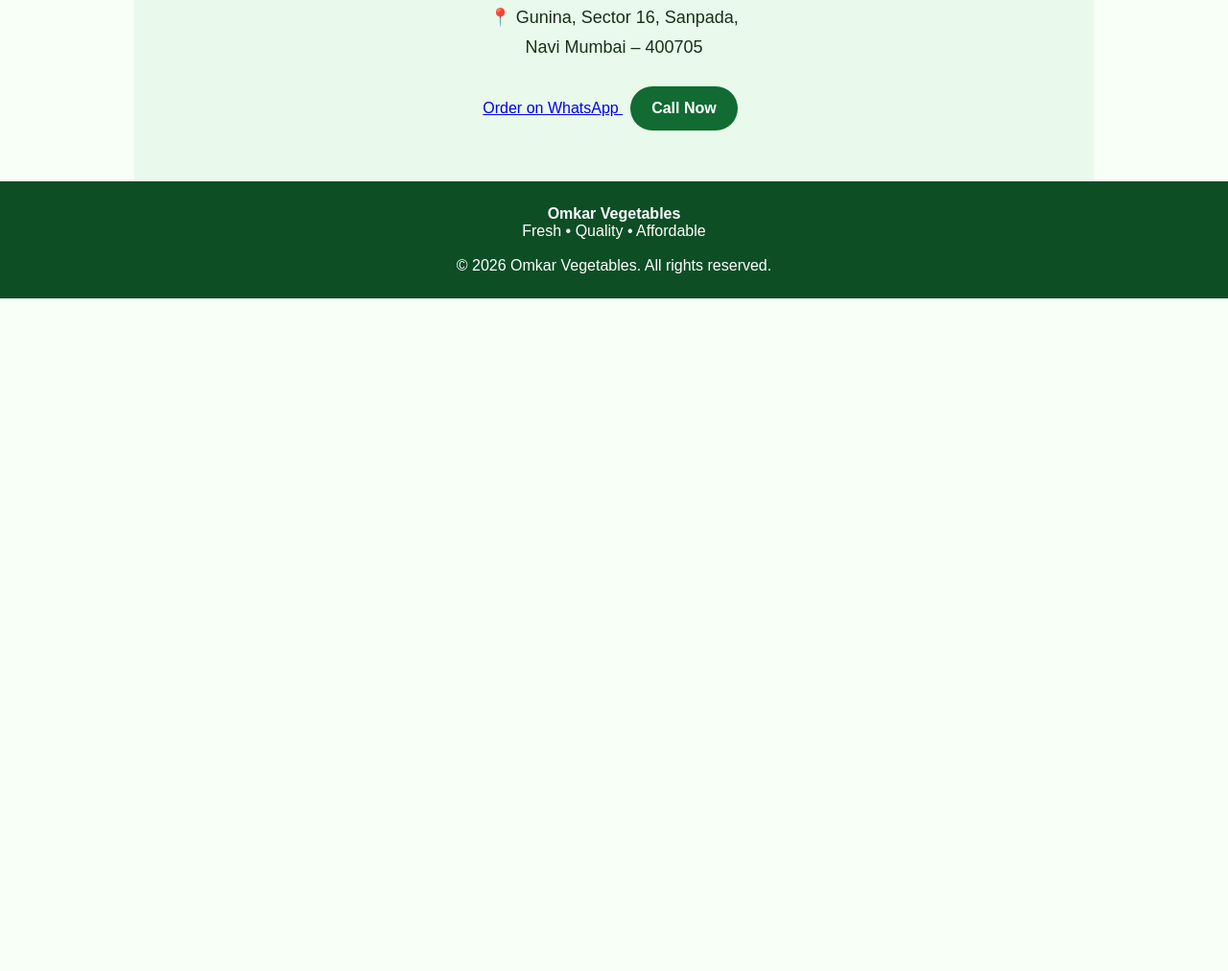
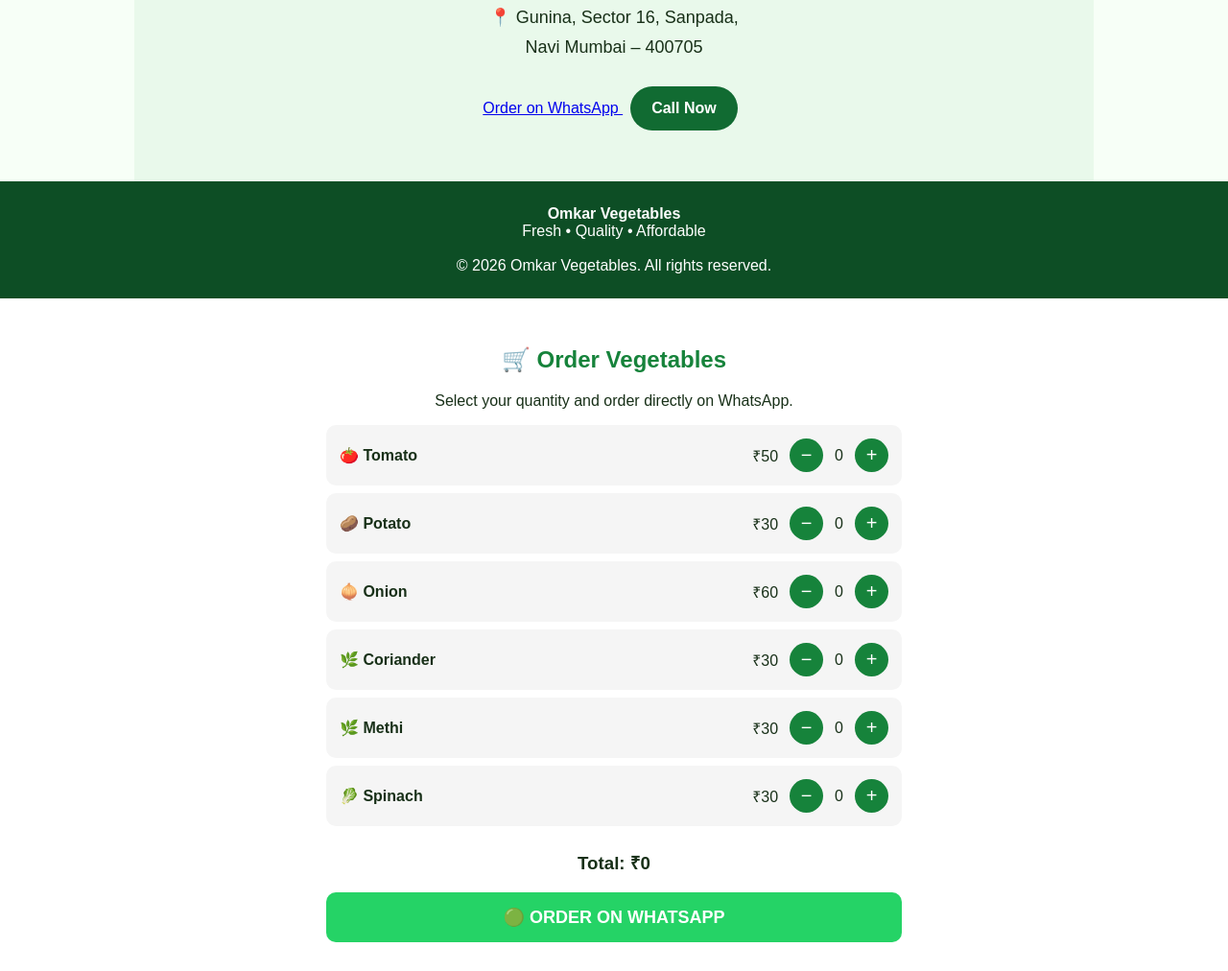
Before and after one commit to anubhavpol801-hash/Omkar-Vegetables, a plain HTML site: page index.html in a window 1280 px wide. Shown: the part 915-1927 px from the top of the page at 96% size. Before the commit the page ends 1226 px from the top, so only its background shows below. Drawn offline with Linux system fonts and the light colour scheme.

Commit message:
Update index.html

```diff
--- a/index.html
+++ b/index.html
@@ -211,6 +211,152 @@
 © 2026 Omkar Vegetables. All rights reserved.
 
 </footer>
+<!-- ONLINE ORDERING -->
+<section id="order" style="padding:30px 15px;background:#ffffff;">
+  <h2 style="text-align:center;color:#16833b;">🛒 Order Vegetables</h2>
+  <p style="text-align:center;">Select your quantity and order directly on WhatsApp.</p>
 
+  <div style="max-width:600px;margin:auto;">
+
+    <div class="order-item">
+      <b>🍅 Tomato</b>
+      <span>₹50</span>
+      <button onclick="changeQty(0,-1)">−</button>
+      <span id="qty0">0</span>
+      <button onclick="changeQty(0,1)">+</button>
+    </div>
+
+    <div class="order-item">
+      <b>🥔 Potato</b>
+      <span>₹30</span>
+      <button onclick="changeQty(1,-1)">−</button>
+      <span id="qty1">0</span>
+      <button onclick="changeQty(1,1)">+</button>
+    </div>
+
+    <div class="order-item">
+      <b>🧅 Onion</b>
+      <span>₹60</span>
+      <button onclick="changeQty(2,-1)">−</button>
+      <span id="qty2">0</span>
+      <button onclick="changeQty(2,1)">+</button>
+    </div>
+
+    <div class="order-item">
+      <b>🌿 Coriander</b>
+      <span>₹30</span>
+      <button onclick="changeQty(3,-1)">−</button>
+      <span id="qty3">0</span>
+      <button onclick="changeQty(3,1)">+</button>
+    </div>
+
+    <div class="order-item">
+      <b>🌿 Methi</b>
+      <span>₹30</span>
+      <button onclick="changeQty(4,-1)">−</button>
+      <span id="qty4">0</span>
+      <button onclick="changeQty(4,1)">+</button>
+    </div>
+
+    <div class="order-item">
+      <b>🥬 Spinach</b>
+      <span>₹30</span>
+      <button onclick="changeQty(5,-1)">−</button>
+      <span id="qty5">0</span>
+      <button onclick="changeQty(5,1)">+</button>
+    </div>
+
+    <h3 style="text-align:center;margin-top:25px;">
+      Total: ₹<span id="total">0</span>
+    </h3>
+
+    <button onclick="sendOrder()"
+      style="display:block;width:100%;padding:15px;background:#25D366;color:white;border:0;border-radius:10px;font-size:18px;font-weight:bold;">
+      🟢 ORDER ON WHATSAPP
+    </button>
+
+  </div>
+</section>
+
+<style>
+.order-item {
+  display:flex;
+  align-items:center;
+  gap:12px;
+  padding:14px;
+  margin:8px 0;
+  background:#f5f5f5;
+  border-radius:10px;
+}
+
+.order-item b {
+  flex:1;
+}
+
+.order-item button {
+  width:35px;
+  height:35px;
+  border:0;
+  border-radius:50%;
+  background:#16833b;
+  color:white;
+  font-size:20px;
+}
+</style>
+
+<script>
+const products = [
+  ["Tomato",50],
+  ["Potato",30],
+  ["Onion",60],
+  ["Coriander",30],
+  ["Methi",30],
+  ["Spinach",30]
+];
+
+let quantities = [0,0,0,0,0,0];
+
+function changeQty(index, amount) {
+  quantities[index] += amount;
+
+  if (quantities[index] < 0) {
+    quantities[index] = 0;
+  }
+
+  document.getElementById("qty" + index).innerText = quantities[index];
+
+  let total = 0;
+
+  quantities.forEach((qty, i) => {
+    total += qty * products[i][1];
+  });
+
+  document.getElementById("total").innerText = total;
+}
+
+function sendOrder() {
+  let message = "Hello Omkar Vegetables! I want to order:%0A%0A";
+  let hasOrder = false;
+  let total = 0;
+
+  quantities.forEach((qty, i) => {
+    if (qty > 0) {
+      message += products[i][0] + " x " + qty + " = ₹" + (qty * products[i][1]) + "%0A";
+      total += qty * products[i][1];
+      hasOrder = true;
+    }
+  });
+
+  if (!hasOrder) {
+    alert("Please select at least one vegetable.");
+    return;
+  }
+
+  message += "%0ATotal: ₹" + total;
+  message += "%0A%0AThank you!";
+
+  window.location.href = "https://wa.me/919702035365?text=" + message;
+}
+</script>
 </body>
 </html>
```
